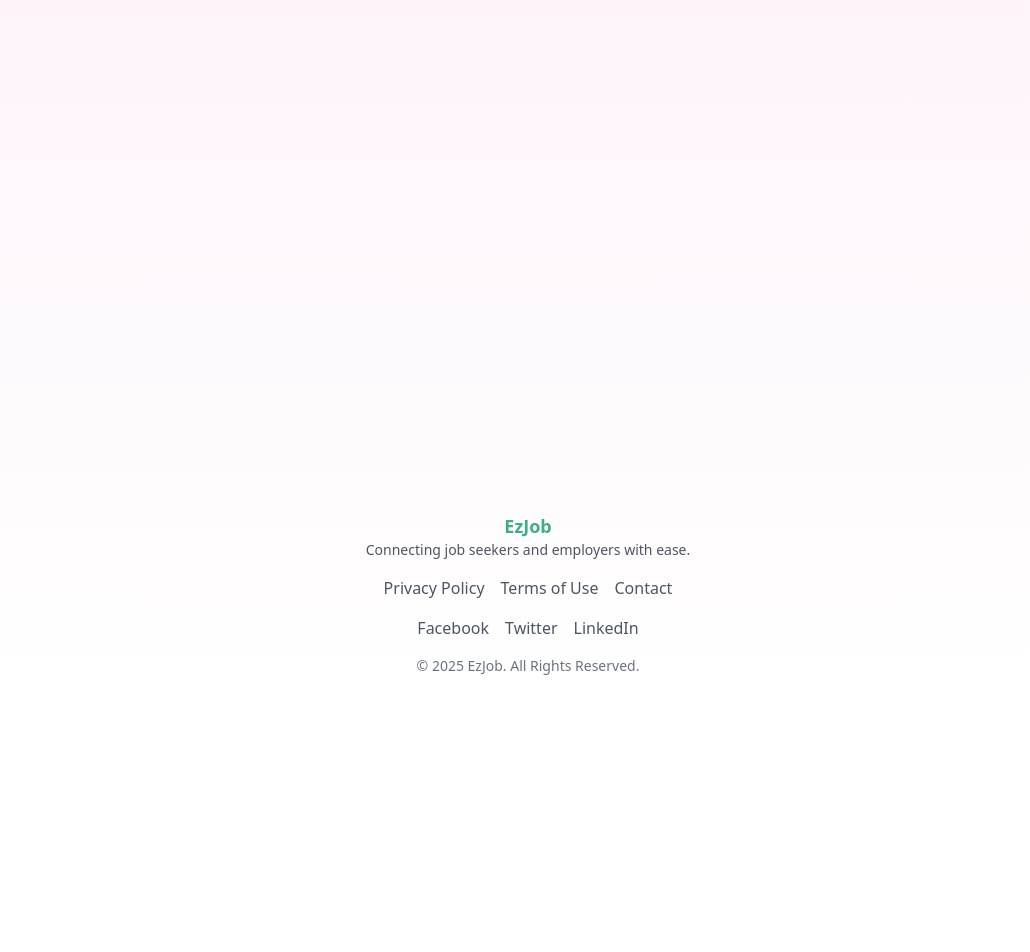
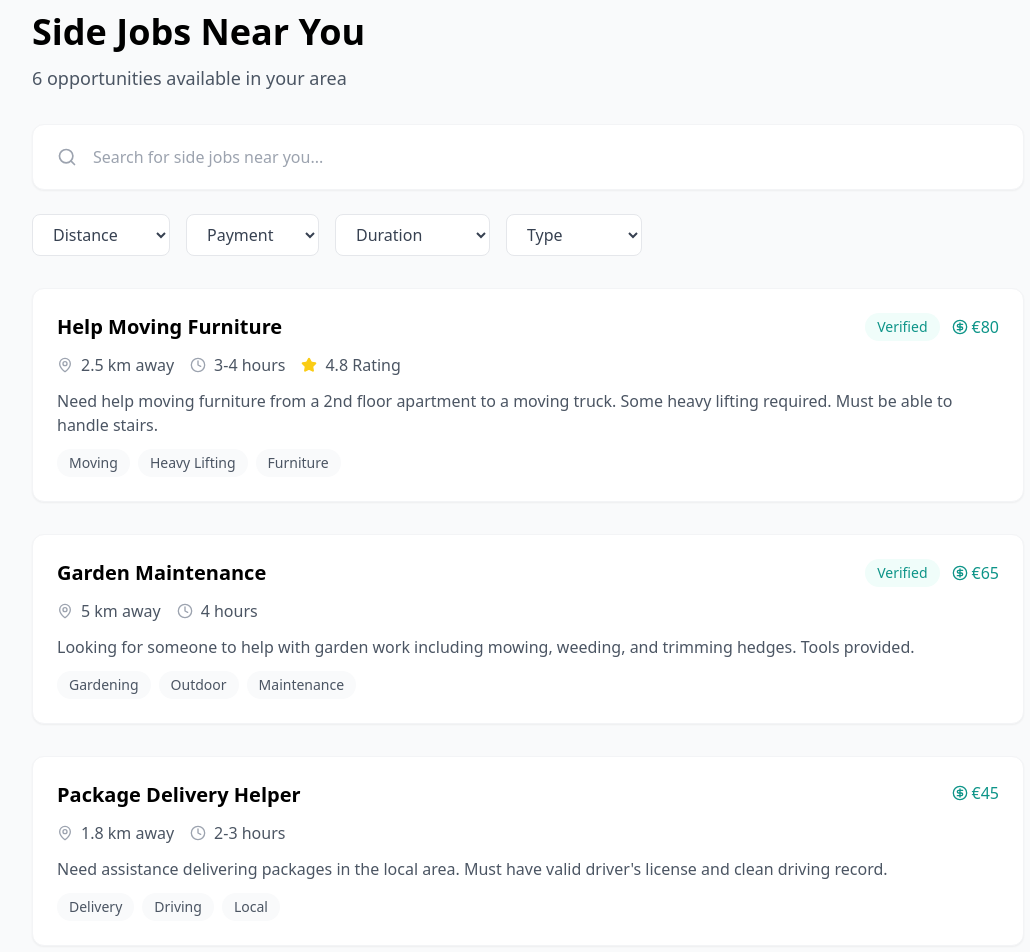
Before and after one commit to Madmaxme/EzJob, a React (Create React App) app: page /jobs in a window 1280 px wide. Shown: the part 100-1052 px from the top of the page, without its empty margins (112-1142 px from the left). Before the commit the page ends 800 px from the top, so only its background shows below. Built offline with nearby package versions, Linux system fonts and the light colour scheme.

Commit message:
job posting page

```diff
--- a/src/App.js
+++ b/src/App.js
@@ -1,16 +1,18 @@
 import { BrowserRouter as Router, Routes, Route } from "react-router-dom";
 import Layout from "./components/ProperLayout/Layout";
 import Home from "./components/Pages/Home";
+import JobsPage from "./components/Pages/JobsPage";
+
 import "./index.css";
 
 function App() {
   return (
     <Router>
       <Layout>
-        <Routes>
-          <Route path="/" element={<Home />} />
-          {/* Add more pages here */}
-        </Routes>
+      <Routes>
+        <Route path="/" element={<Home />} />
+        <Route path="/jobs" element={<JobsPage />} />
+      </Routes>
       </Layout>
     </Router>
   );
--- /dev/null
+++ b/src/components/Pages/JobsPage.js
@@ -0,0 +1,212 @@
+import React from 'react';
+import { Search, MapPin, Clock, CircleDollarSign, Star } from 'lucide-react';
+
+// JobCard Component
+const JobCard = ({ job }) => {
+  return (
+    <div className="bg-white rounded-xl p-6 mb-4 shadow-sm hover:shadow-md transition-all duration-200 border border-gray-100 hover:border-teal-100 relative">
+      <div className="flex justify-between items-start">
+        <div className="flex-1">
+          <div className="flex flex-wrap items-start gap-3 mb-3">
+            <h3 className="text-xl font-semibold text-navy-900 hover:text-teal-600 transition-colors cursor-pointer flex-1">
+              {job.title}
+            </h3>
+            <div className="flex items-center gap-3">
+              {job.verified && (
+                <span className="bg-teal-50 text-teal-600 px-3 py-1 rounded-full text-sm font-medium">
+                  Verified
+                </span>
+              )}
+              <div className="flex items-center text-teal-600 font-medium whitespace-nowrap">
+                <CircleDollarSign className="w-4 h-4 mr-1" />
+                {job.payment}
+              </div>
+            </div>
+          </div>
+          <div className="flex flex-wrap gap-4 text-gray-600 mb-3">
+            <div className="flex items-center">
+              <MapPin className="w-4 h-4 mr-2 text-gray-400" />
+              <span>{job.distance}</span>
+            </div>
+            <div className="flex items-center">
+              <Clock className="w-4 h-4 mr-2 text-gray-400" />
+              <span>{job.duration}</span>
+            </div>
+            {job.rating && (
+              <div className="flex items-center">
+                <Star className="w-4 h-4 mr-2 text-yellow-400 fill-yellow-400" />
+                <span>{job.rating} Rating</span>
+              </div>
+            )}
+          </div>
+          <p className="text-gray-600 mb-3 line-clamp-2">{job.description}</p>
+          <div className="flex flex-wrap gap-2">
+            {job.tags.map((tag, index) => (
+              <span
+                key={index}
+                className="bg-gray-50 text-gray-600 px-3 py-1 rounded-full text-sm"
+              >
+                {tag}
+              </span>
+            ))}
+          </div>
+        </div>
+      </div>
+
+    </div>
+  );
+};
+
+// SearchBar Component
+const SearchBar = () => {
+  return (
+    <div className="bg-white rounded-xl shadow-sm flex items-center p-3 mb-6 border border-gray-100">
+      <Search className="text-gray-400 w-5 h-5 ml-3" />
+      <input
+        type="text"
+        placeholder="Search for side jobs near you..."
+        className="flex-1 px-4 py-2 outline-none text-gray-700 placeholder-gray-400"
+      />
+      <button className="bg-navy-900 text-white px-6 py-2 rounded-lg hover:bg-opacity-90 transition-colors">
+        Search
+      </button>
+    </div>
+  );
+};
+
+// Filters Component
+const Filters = () => {
+  return (
+    <div className="flex flex-wrap gap-4 mb-8">
+      <select className="bg-white border border-gray-200 rounded-lg px-4 py-2 text-gray-700">
+        <option>Distance</option>
+        <option>Under 5km</option>
+        <option>5-10km</option>
+        <option>10-20km</option>
+        <option>20km+</option>
+      </select>
+      <select className="bg-white border border-gray-200 rounded-lg px-4 py-2 text-gray-700">
+        <option>Payment</option>
+        <option>Under €50</option>
+        <option>€50-€100</option>
+        <option>€100-€200</option>
+        <option>€200+</option>
+      </select>
+      <select className="bg-white border border-gray-200 rounded-lg px-4 py-2 text-gray-700">
+        <option>Duration</option>
+        <option>1-2 hours</option>
+        <option>Half day</option>
+        <option>Full day</option>
+        <option>Multiple days</option>
+      </select>
+      <select className="bg-white border border-gray-200 rounded-lg px-4 py-2 text-gray-700">
+        <option>Type</option>
+        <option>Household</option>
+        <option>Moving</option>
+        <option>Garden</option>
+        <option>Delivery</option>
+      </select>
+    </div>
+  );
+};
+
+// Main JobsPage Component
+const JobsPage = () => {
+  const jobs = [
+    {
+      id: 1,
+      title: "Help Moving Furniture",
+      distance: "2.5 km away",
+      duration: "3-4 hours",
+      payment: "€80",
+      description: "Need help moving furniture from a 2nd floor apartment to a moving truck. Some heavy lifting required. Must be able to handle stairs.",
+      tags: ["Moving", "Heavy Lifting", "Furniture"],
+      verified: true,
+      rating: "4.8"
+    },
+    {
+      id: 2,
+      title: "Garden Maintenance",
+      distance: "5 km away",
+      duration: "4 hours",
+      payment: "€65",
+      description: "Looking for someone to help with garden work including mowing, weeding, and trimming hedges. Tools provided.",
+      tags: ["Gardening", "Outdoor", "Maintenance"],
+      verified: true
+    },
+    {
+      id: 3,
+      title: "Package Delivery Helper",
+      distance: "1.8 km away",
+      duration: "2-3 hours",
+      payment: "€45",
+      description: "Need assistance delivering packages in the local area. Must have valid driver's license and clean driving record.",
+      tags: ["Delivery", "Driving", "Local"],
+      verified: false
+    },
+    {
+      id: 4,
+      title: "House Cleaning",
+      distance: "3.2 km away",
+      duration: "5 hours",
+      payment: "€75",
+      description: "Deep cleaning of 2-bedroom apartment including windows and balcony. Cleaning supplies provided.",
+      tags: ["Cleaning", "Household", "Indoor"],
+      verified: true,
+      rating: "4.9"
+    },
+    {
+      id: 5,
+      title: "Event Setup Helper",
+      distance: "4.7 km away",
+      duration: "6 hours",
+      payment: "€90",
+      description: "Need help setting up and breaking down for a local community event. Includes arranging chairs, tables, and decorations.",
+      tags: ["Event", "Setup", "Physical Work"],
+      verified: false
+    },
+    {
+      id: 6,
+      title: "Dog Walking",
+      distance: "0.8 km away",
+      duration: "1 hour",
+      payment: "€15",
+      description: "Walk two friendly golden retrievers around the neighborhood. Regular opportunity available.",
+      tags: ["Pets", "Walking", "Regular"],
+      verified: true,
+      rating: "5.0"
+    }
+  ];
+
+  return (
+    <div className="min-h-screen bg-gray-50">
+      <div className="max-w-5xl mx-auto px-4 py-12">
+        <div className="mb-8">
+          <h1 className="text-4xl font-bold text-navy-900 mb-3">
+            Side Jobs Near You
+          </h1>
+          <p className="text-gray-600 text-lg">
+            {jobs.length} opportunities available in your area
+          </p>
+        </div>
+
+        <SearchBar />
+        <Filters />
+
+        <div className="grid grid-cols-1 gap-4">
+          {jobs.map(job => (
+            <JobCard key={job.id} job={job} />
+          ))}
+        </div>
+
+        <div className="mt-8 text-center">
+          <button className="bg-white text-navy-900 px-6 py-3 rounded-xl border border-gray-200 hover:border-teal-100 transition-colors">
+            Load More Jobs
+          </button>
+        </div>
+      </div>
+    </div>
+  );
+};
+
+export default JobsPage;
```
